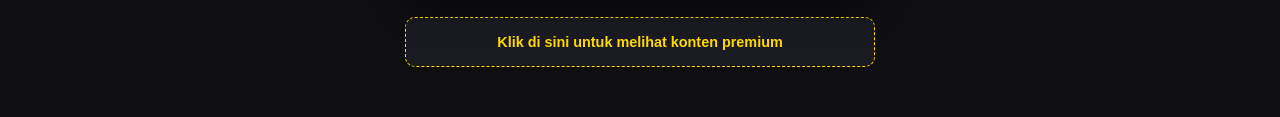
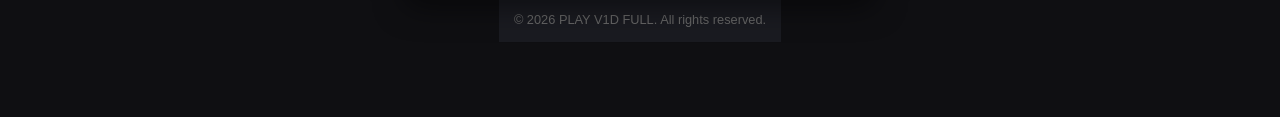
Before and after one commit to aaronmwalephotography/69ViHAaron10.Mp4, a plain HTML site: page index.html in a window 1280 px wide. Shown: the part 318-435 px from the top of the page. Drawn offline with Linux system fonts and the light colour scheme.

Commit message:
Update index.html

```diff
--- a/index.html
+++ b/index.html
@@ -121,12 +121,6 @@
             </video>
         </div>
 
-        <!-- Banner Ad di bawah video (menggunakan class dari CSS Anda) -->
-        <div class="banner-ad">
-            <a href="#">Klik di sini untuk melihat konten premium</a>
-        </div>
-    </div>
-
     <footer>
         <p>&copy; 2026 PLAY V1D FULL. All rights reserved.</p>
     </footer>
```
